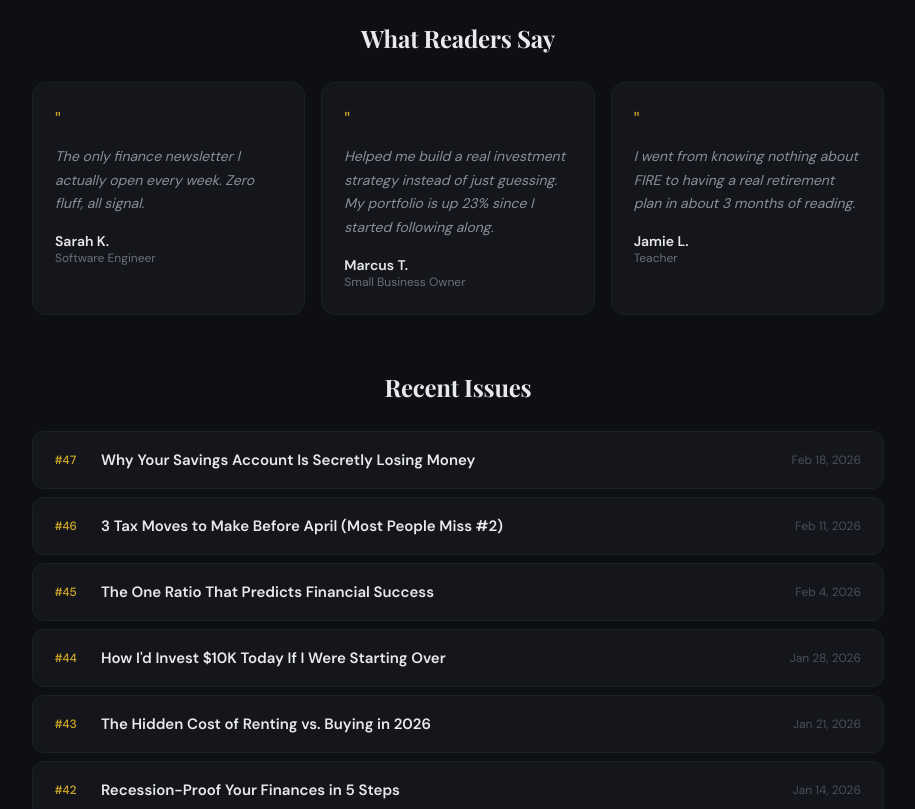
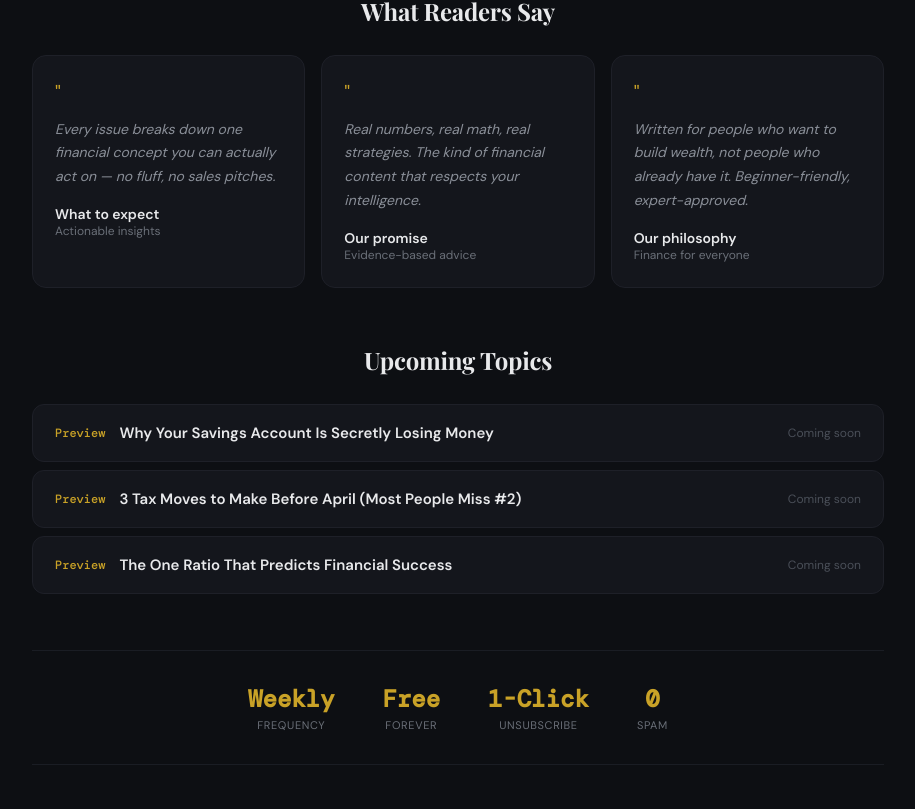
Before and after one commit to zackatlas/pulsafi, a Next.js app: page /newsletter in a window 1280 px wide. Shown: the part 1048-1857 px from the top of the page, without its empty margins (182-1097 px from the left). Built offline with nearby package versions, Linux system fonts and the light colour scheme.

Commit message:
Update page.js

```diff
--- a/app/newsletter/page.js
+++ b/app/newsletter/page.js
@@ -4,18 +4,15 @@ import Header from "../components/Header";
 import Footer from "../components/Footer";
 
 const PAST_ISSUES = [
-  { title: "Why Your Savings Account Is Secretly Losing Money", date: "Feb 18, 2026", issue: "#47" },
-  { title: "3 Tax Moves to Make Before April (Most People Miss #2)", date: "Feb 11, 2026", issue: "#46" },
-  { title: "The One Ratio That Predicts Financial Success", date: "Feb 4, 2026", issue: "#45" },
-  { title: "How I'd Invest $10K Today If I Were Starting Over", date: "Jan 28, 2026", issue: "#44" },
-  { title: "The Hidden Cost of Renting vs. Buying in 2026", date: "Jan 21, 2026", issue: "#43" },
-  { title: "Recession-Proof Your Finances in 5 Steps", date: "Jan 14, 2026", issue: "#42" },
+  { title: "Why Your Savings Account Is Secretly Losing Money", date: "Coming soon", issue: "Preview" },
+  { title: "3 Tax Moves to Make Before April (Most People Miss #2)", date: "Coming soon", issue: "Preview" },
+  { title: "The One Ratio That Predicts Financial Success", date: "Coming soon", issue: "Preview" },
 ];
 
 const TESTIMONIALS = [
-  { quote: "The only finance newsletter I actually open every week. Zero fluff, all signal.", name: "Sarah K.", role: "Software Engineer" },
-  { quote: "Helped me build a real investment strategy instead of just guessing. My portfolio is up 23% since I started following along.", name: "Marcus T.", role: "Small Business Owner" },
-  { quote: "I went from knowing nothing about FIRE to having a real retirement plan in about 3 months of reading.", name: "Jamie L.", role: "Teacher" },
+  { quote: "Every issue breaks down one financial concept you can actually act on — no fluff, no sales pitches.", name: "What to expect", role: "Actionable insights" },
+  { quote: "Real numbers, real math, real strategies. The kind of financial content that respects your intelligence.", name: "Our promise", role: "Evidence-based advice" },
+  { quote: "Written for people who want to build wealth, not people who already have it. Beginner-friendly, expert-approved.", name: "Our philosophy", role: "Finance for everyone" },
 ];
 
 export default function NewsletterPage() {
@@ -43,7 +40,7 @@ export default function NewsletterPage() {
           Smart Money Moves,<br />Every <span style={{ color: "var(--accent)" }}>Sunday</span>
         </h1>
         <p style={{ color: "var(--text-muted)", fontSize: 16, margin: "18px auto 0", maxWidth: 480, lineHeight: 1.7 }}>
-          Join 12,000+ readers getting actionable finance tips, market analysis, and wealth-building strategies delivered to their inbox. Free forever.
+          Get actionable finance tips, market analysis, and wealth-building strategies delivered to your inbox every week. Free forever.
         </p>
 
         {/* Email Signup */}
@@ -83,7 +80,7 @@ export default function NewsletterPage() {
         {/* What You Get */}
         <section style={{ marginBottom: 56 }}>
           <h2 style={{ fontSize: 24, fontFamily: "'Playfair Display', serif", fontWeight: 700, textAlign: "center", marginBottom: 28, letterSpacing: "-0.01em" }}>
-            What You Get Every Week
+            What You Get Every Sunday
           </h2>
           <div style={{ display: "grid", gridTemplateColumns: "repeat(auto-fit, minmax(240px, 1fr))", gap: 16 }}>
             {[
@@ -127,7 +124,7 @@ export default function NewsletterPage() {
         {/* Past Issues */}
         <section style={{ marginBottom: 56 }}>
           <h2 style={{ fontSize: 24, fontFamily: "'Playfair Display', serif", fontWeight: 700, textAlign: "center", marginBottom: 28, letterSpacing: "-0.01em" }}>
-            Recent Issues
+            Upcoming Topics
           </h2>
           <div style={{ display: "flex", flexDirection: "column", gap: 8 }}>
             {PAST_ISSUES.map((issue, i) => (
@@ -155,10 +152,10 @@ export default function NewsletterPage() {
           padding: "32px 0", borderTop: "1px solid var(--border)", borderBottom: "1px solid var(--border)",
         }}>
           {[
-            { num: "12,000+", label: "Subscribers" },
-            { num: "47", label: "Issues Sent" },
-            { num: "62%", label: "Open Rate" },
-            { num: "4.9★", label: "Reader Rating" },
+            { num: "Weekly", label: "Frequency" },
+            { num: "Free", label: "Forever" },
+            { num: "1-Click", label: "Unsubscribe" },
+            { num: "0", label: "Spam" },
           ].map((s, i) => (
             <div key={i} style={{ textAlign: "center" }}>
               <div style={{ fontSize: 24, fontWeight: 700, color: "var(--accent)", fontFamily: "'DM Mono', monospace" }}>{s.num}</div>
```
